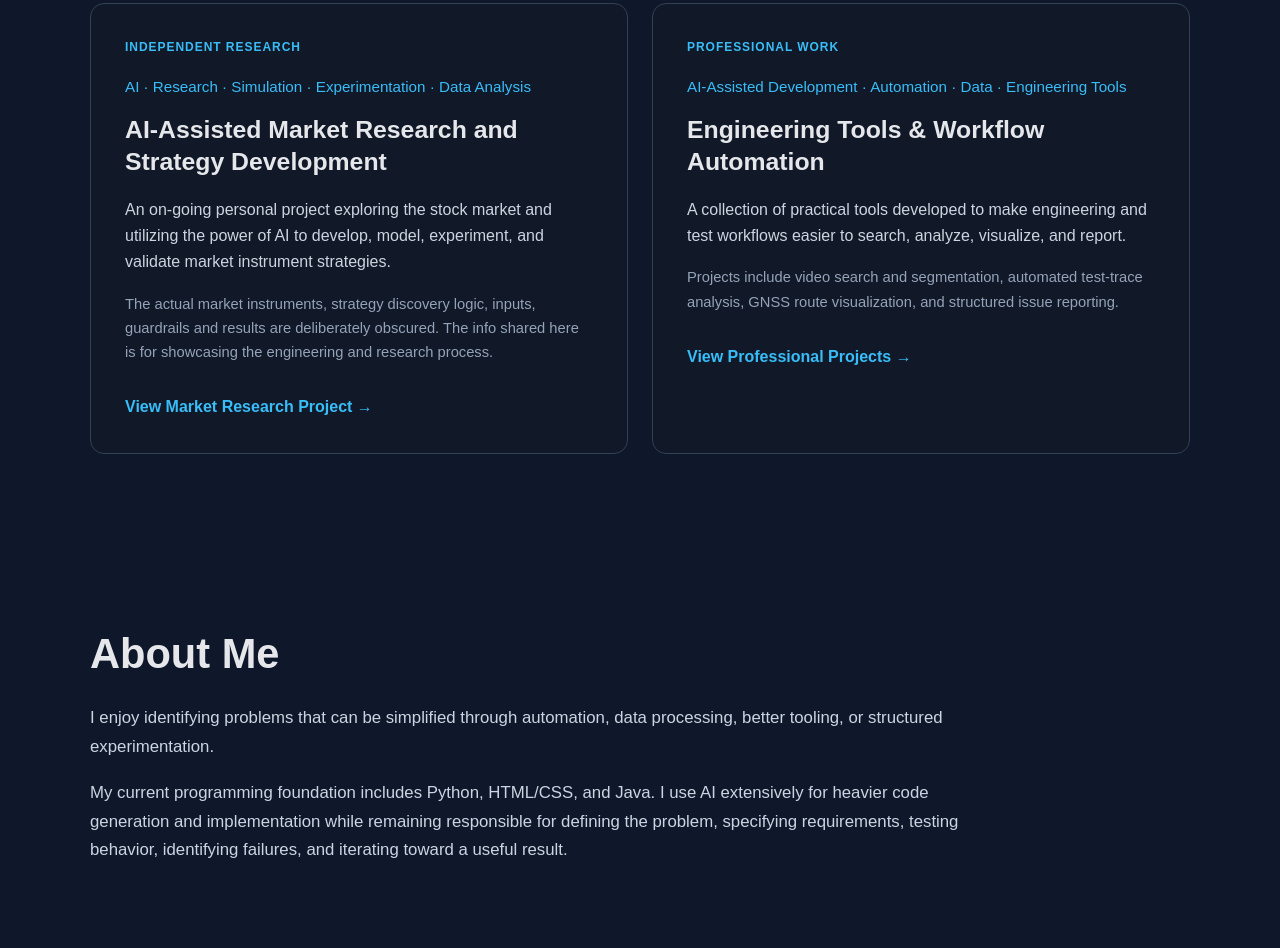
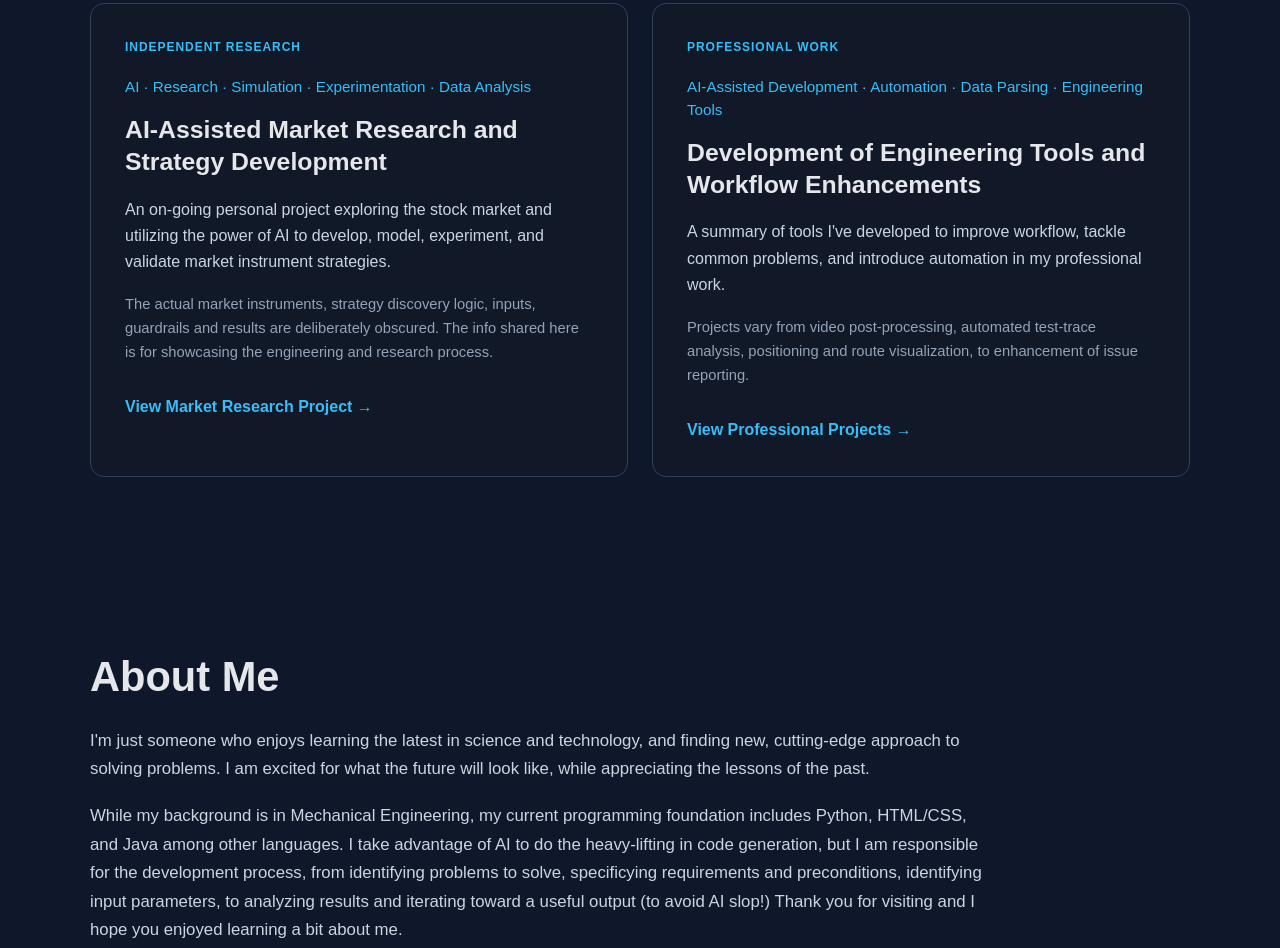
Before and after one commit to JohnPaulino/JohnPaulino.github.io, a plain HTML site: page index.html in a window 1280 px wide. Shown: the part 941-1889 px from the top of the page. Drawn offline with Linux system fonts and the light colour scheme.

Commit message:
Update index.html

```diff
--- a/index.html
+++ b/index.html
@@ -23,7 +23,7 @@
     <nav>
 
         <strong>
-            <a href="index.html">John Paulino</a>
+            <a href="index.html">MAIN</a>
         </strong>
 
         <div class="nav-links">
@@ -109,23 +109,22 @@
                 </p>
 
                 <p class="tags">
-                    AI-Assisted Development · Automation · Data · Engineering Tools
+                    AI-Assisted Development · Automation · Data Parsing · Engineering Tools
                 </p>
 
                 <h3>
-                    Engineering Tools &amp; Workflow Automation
+                    Development of Engineering Tools and Workflow Enhancements
                 </h3>
 
                 <p>
-                    A collection of practical tools developed to make
-                    engineering and test workflows easier to search,
-                    analyze, visualize, and report.
+                    A summary of tools I've developed to improve workflow,
+                    tackle common problems, and introduce automation in my professional work.
                 </p>
 
                 <p class="card-note">
-                    Projects include video search and segmentation,
-                    automated test-trace analysis, GNSS route visualization,
-                    and structured issue reporting.
+                    Projects vary from video post-processing,
+                    automated test-trace analysis, positioning and route visualization,
+                    to enhancement of issue reporting.
                 </p>
 
                 <a class="project-link" href="professional-work.html">
@@ -144,17 +143,21 @@
         <h2>About Me</h2>
 
         <p class="section-intro">
-            I enjoy identifying problems that can be simplified through
-            automation, data processing, better tooling, or structured
-            experimentation.
+            I'm just someone who enjoys learning the latest in science and technology,
+            and finding new, cutting-edge approach to solving problems.
+            I am excited for what the future will look like,
+            while appreciating the lessons of the past.
         </p>
 
         <p class="section-intro">
-            My current programming foundation includes Python, HTML/CSS,
-            and Java. I use AI extensively for heavier code generation
-            and implementation while remaining responsible for defining
-            the problem, specifying requirements, testing behavior,
-            identifying failures, and iterating toward a useful result.
+            While my background is in Mechanical Engineering, my current programming foundation
+            includes Python, HTML/CSS, and Java among other languages.
+            I take advantage of AI to do the heavy-lifting in code generation,
+            but I am responsible for the development process, from identifying problems to solve,
+            specificying requirements and preconditions, identifying input parameters, to analyzing results and iterating
+            toward a useful output (to avoid AI slop!)
+
+            Thank you for visiting and I hope you enjoyed learning a bit about me.
         </p>
 
     </section>
```
